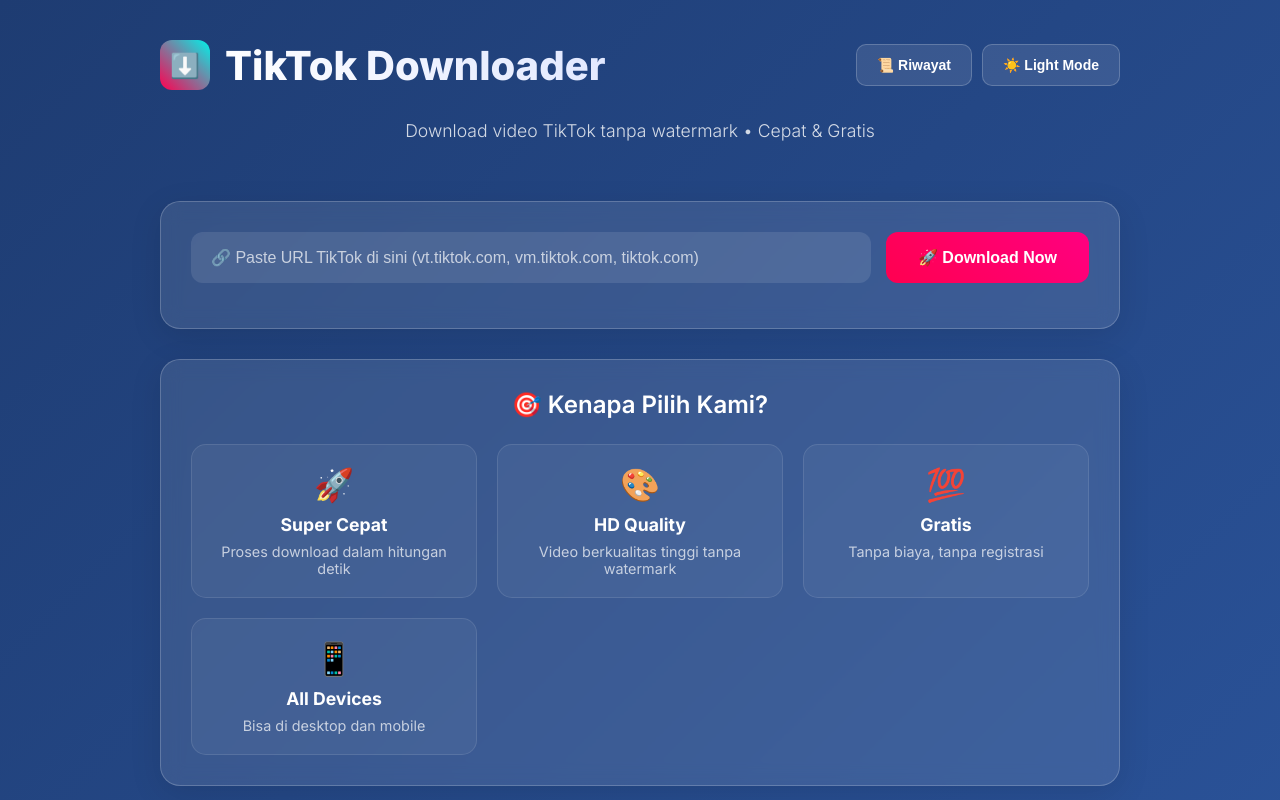
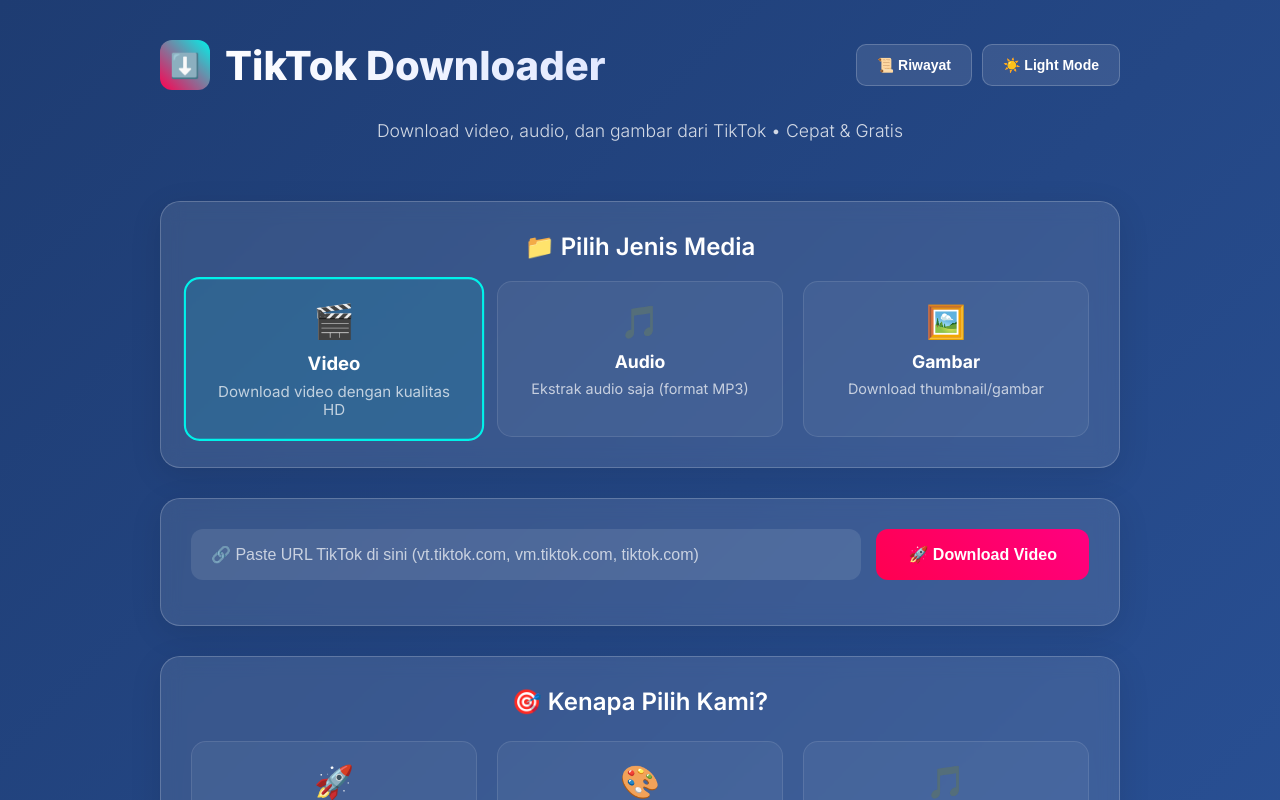
Before and after one commit to KY-DEV1/Tiktok-downloader, a Next.js app: page / in a window 1280 px wide. Shown: the top 800 px of the page. Built offline with nearby package versions, Linux system fonts and the light colour scheme.

Commit message:
Update index.tsx

```diff
--- a/pages/index.tsx
+++ b/pages/index.tsx
@@ -19,6 +19,13 @@ interface DownloadHistory {
   type: string;
 }
 
+interface MediaOption {
+  id: 'video' | 'audio' | 'image';
+  label: string;
+  icon: string;
+  description: string;
+}
+
 export default function TikTokDownloader() {
   const [url, setUrl] = useState('');
   const [loading, setLoading] = useState(false);
@@ -27,6 +34,29 @@ export default function TikTokDownloader() {
   const [darkMode, setDarkMode] = useState(true);
   const [showHistory, setShowHistory] = useState(false);
   const [downloadHistory, setDownloadHistory] = useState<DownloadHistory[]>([]);
+  const [selectedMedia, setSelectedMedia] = useState<'video' | 'audio' | 'image'>('video');
+  const [mediaOptions, setMediaOptions] = useState<MediaOption[]>([]);
+
+  const mediaTypes: MediaOption[] = [
+    {
+      id: 'video',
+      label: 'Video',
+      icon: '🎬',
+      description: 'Download video dengan kualitas HD'
+    },
+    {
+      id: 'audio',
+      label: 'Audio',
+      icon: '🎵',
+      description: 'Ekstrak audio saja (format MP3)'
+    },
+    {
+      id: 'image',
+      label: 'Gambar',
+      icon: '🖼️',
+      description: 'Download thumbnail/gambar'
+    }
+  ];
 
   // Load from localStorage
   useEffect(() => {
@@ -35,6 +65,9 @@ export default function TikTokDownloader() {
 
     if (savedTheme) setDarkMode(JSON.parse(savedTheme));
     if (savedHistory) setDownloadHistory(JSON.parse(savedHistory));
+
+    // Set initial media options
+    setMediaOptions(mediaTypes);
   }, []);
 
   // Save to localStorage
@@ -45,23 +78,6 @@ export default function TikTokDownloader() {
   useEffect(() => {
     localStorage.setItem('downloadHistory', JSON.stringify(downloadHistory));
   }, [downloadHistory]);
-
-  // Auto download
-  useEffect(() => {
-    if (downloadData && downloadData.url) {
-      const newHistoryItem: DownloadHistory = {
-        id: Date.now().toString(),
-        url: downloadData.url,
-        title: downloadData.title || 'TikTok Video',
-        thumbnail: downloadData.thumbnail,
-        timestamp: downloadData.timestamp,
-        type: downloadData.type
-      };
-
-      setDownloadHistory(prev => [newHistoryItem, ...prev.slice(0, 49)]);
-      autoDownloadFile(downloadData.url, downloadData.type);
-    }
-  }, [downloadData]);
 
   const handleDownload = async () => {
     if (!url.trim()) {
@@ -74,13 +90,30 @@ export default function TikTokDownloader() {
     setDownloadData(null);
 
     try {
-      const response = await axios.post('/api/download', { url });
+      const response = await axios.post('/api/download', {
+        url,
+        mediaType: selectedMedia
+      });
 
       if (response.data.success) {
-        setDownloadData({
+        const downloadItem = {
           ...response.data.data,
           timestamp: Date.now()
-        });
+        };
+
+        setDownloadData(downloadItem);
+
+        // Add to history
+        const newHistoryItem: DownloadHistory = {
+          id: Date.now().toString(),
+          url: downloadItem.url,
+          title: downloadItem.title || 'TikTok Media',
+          thumbnail: downloadItem.thumbnail,
+          timestamp: downloadItem.timestamp,
+          type: downloadItem.type
+        };
+
+        setDownloadHistory(prev => [newHistoryItem, ...prev.slice(0, 49)]);
       } else {
         setError(response.data.error || 'Gagal mengambil data');
       }
@@ -91,18 +124,22 @@ export default function TikTokDownloader() {
     }
   };
 
-  const autoDownloadFile = async (downloadUrl: string, type: 'video' | 'image' | 'audio') => {
+  const handleFileDownload = async (downloadUrl: string, filename: string) => {
     try {
       if (!downloadUrl || !downloadUrl.startsWith('http')) {
         setError('URL download tidak valid');
         return;
       }
 
-      const fileExtension = type === 'video' ? 'mp4' : type === 'audio' ? 'mp3' : 'jpg';
-      const filename = `tiktok-${Date.now()}.${fileExtension}`;
+      // Show loading for download
+      const downloadBtn = document.getElementById('download-btn');
+      if (downloadBtn) {
+        downloadBtn.innerHTML = '⬇️ Mengunduh...';
+        downloadBtn.setAttribute('disabled', 'true');
+      }
 
       const response = await fetch(downloadUrl);
-      if (!response.ok) throw new Error('Failed to fetch video');
+      if (!response.ok) throw new Error('Failed to fetch media');
 
       const blob = await response.blob();
       const blobUrl = URL.createObjectURL(blob);
@@ -118,10 +155,29 @@ export default function TikTokDownloader() {
 
       setTimeout(() => URL.revokeObjectURL(blobUrl), 1000);
 
+      // Reset button
+      if (downloadBtn) {
+        downloadBtn.innerHTML = '⬇️ Download Ulang';
+        downloadBtn.removeAttribute('disabled');
+      }
+
     } catch (err: any) {
-      console.error('Auto download error:', err);
+      console.error('Download error:', err);
+      setError('Gagal mengunduh file: ' + err.message);
+
+      // Fallback: open in new tab
       window.open(downloadUrl, '_blank');
     }
+  };
+
+  const getFilename = (type: string, title?: string) => {
+    const baseName = title ? title.replace(/[^a-zA-Z0-9]/g, '_') : 'tiktok';
+    const extensions = {
+      video: 'mp4',
+      audio: 'mp3',
+      image: 'jpg'
+    };
+    return `${baseName}_${Date.now()}.${extensions[type as keyof typeof extensions] || 'mp4'}`;
   };
 
   const clearHistory = () => {
@@ -130,6 +186,15 @@ export default function TikTokDownloader() {
 
   const formatTime = (timestamp: number) => {
     return new Date(timestamp).toLocaleString('id-ID');
+  };
+
+  const getMediaIcon = (type: string) => {
+    switch (type) {
+      case 'video': return '🎬';
+      case 'audio': return '🎵';
+      case 'image': return '🖼️';
+      default: return '📁';
+    }
   };
 
   return (
@@ -166,8 +231,35 @@ export default function TikTokDownloader() {
           {/* Main Content */}
           <div className="main-content">
             <p className="subtitle">
-              Download video TikTok tanpa watermark • Cepat & Gratis
+              Download video, audio, dan gambar dari TikTok • Cepat & Gratis
             </p>
+
+            {/* Media Type Selection */}
+            <div className="card">
+              <h3 className="success-title" style={{ textAlign: 'center', marginBottom: '20px' }}>
+                📁 Pilih Jenis Media
+              </h3>
+
+              <div className="features-grid">
+                {mediaTypes.map((media) => (
+                  <div
+                    key={media.id}
+                    className={`feature-card ${selectedMedia === media.id ? 'selected-media' : ''}`}
+                    style={{
+                      border: selectedMedia === media.id ? '2px solid #00f2ea' : '1px solid rgba(255, 255, 255, 0.1)',
+                      background: selectedMedia === media.id ? 'rgba(0, 242, 234, 0.1)' : 'rgba(255, 255, 255, 0.05)',
+                      cursor: 'pointer',
+                      transition: 'all 0.3s ease'
+                    }}
+                    onClick={() => setSelectedMedia(media.id)}
+                  >
+                    <div className="feature-icon">{media.icon}</div>
+                    <h4 className="feature-title">{media.label}</h4>
+                    <p className="feature-desc">{media.description}</p>
+                  </div>
+                ))}
+              </div>
+            </div>
 
             {/* Input Section */}
             <div className="card">
@@ -190,7 +282,7 @@ export default function TikTokDownloader() {
                       Memproses...
                     </div>
                   ) : (
-                    '🚀 Download Now'
+                    `🚀 Download ${selectedMedia === 'video' ? 'Video' : selectedMedia === 'audio' ? 'Audio' : 'Gambar'}`
                   )}
                 </button>
               </div>
@@ -208,21 +300,42 @@ export default function TikTokDownloader() {
               <div className="card">
                 <div className="success-header">
                   <div className="success-icon">✅</div>
-                  <h3 className="success-title">Download Berhasil!</h3>
+                  <h3 className="success-title">
+                    {downloadData.type === 'video' ? 'Video' :
+                     downloadData.type === 'audio' ? 'Audio' : 'Gambar'} Siap Download!
+                  </h3>
                 </div>
 
-                {downloadData.thumbnail && (
+                {downloadData.thumbnail && downloadData.type !== 'audio' && (
                   <div className="thumbnail">
                     <img src={downloadData.thumbnail} alt="Thumbnail" />
                   </div>
                 )}
 
+                {downloadData.type === 'audio' && (
+                  <div style={{
+                    textAlign: 'center',
+                    padding: '20px',
+                    background: 'rgba(0, 242, 234, 0.1)',
+                    borderRadius: '10px',
+                    marginBottom: '20px'
+                  }}>
+                    <div style={{ fontSize: '3rem', marginBottom: '10px' }}>🎵</div>
+                    <p style={{ color: 'white', margin: 0 }}>Audio siap untuk diunduh</p>
+                  </div>
+                )}
+
                 <div className="action-buttons">
                   <button
-                    onClick={() => autoDownloadFile(downloadData.url, downloadData.type)}
+                    id="download-btn"
+                    onClick={() => handleFileDownload(
+                      downloadData.url,
+                      getFilename(downloadData.type, downloadData.title)
+                    )}
                     className="btn-success"
                   >
-                    ⬇️ Download Ulang
+                    ⬇️ Download {downloadData.type === 'video' ? 'Video' :
+                               downloadData.type === 'audio' ? 'Audio' : 'Gambar'}
                   </button>
 
                   <a
@@ -241,10 +354,17 @@ export default function TikTokDownloader() {
                   </p>
                 )}
 
-                <div className="download-status">
-                  <span style={{ color: '#00f2ea' }}>⚡</span>
-                  <span>Video sedang didownload otomatis...</span>
-                </div>
+                {downloadData.duration && downloadData.type === 'video' && (
+                  <p style={{
+                    marginTop: '10px',
+                    color: 'rgba(255, 255, 255, 0.7)',
+                    fontSize: '14px',
+                    textAlign: 'center'
+                  }}>
+                    ⏱️ Durasi: {Math.floor(downloadData.duration / 60)}:
+                    {(downloadData.duration % 60).toString().padStart(2, '0')}
+                  </p>
+                )}
               </div>
             )}
 
@@ -257,9 +377,9 @@ export default function TikTokDownloader() {
               <div className="features-grid">
                 {[
                   { icon: '🚀', title: 'Super Cepat', desc: 'Proses download dalam hitungan detik' },
-                  { icon: '🎨', title: 'HD Quality', desc: 'Video berkualitas tinggi tanpa watermark' },
-                  { icon: '💯', title: 'Gratis', desc: 'Tanpa biaya, tanpa registrasi' },
-                  { icon: '📱', title: 'All Devices', desc: 'Bisa di desktop dan mobile' }
+                  { icon: '🎨', title: 'HD Quality', desc: 'Kualitas terbaik tanpa watermark' },
+                  { icon: '🎵', title: 'Multiple Format', desc: 'Video, audio, dan gambar' },
+                  { icon: '💯', title: 'Gratis', desc: 'Tanpa biaya, tanpa registrasi' }
                 ].map((feature, index) => (
                   <div key={index} className="feature-card">
                     <div className="feature-icon">{feature.icon}</div>
@@ -299,12 +419,26 @@ export default function TikTokDownloader() {
                       onClick={() => window.open(item.url, '_blank')}
                     >
                       <div className="history-content">
-                        {item.thumbnail && (
+                        {item.thumbnail && item.type !== 'audio' && (
                           <img
                             src={item.thumbnail}
                             alt="Thumb"
                             className="history-thumb"
                           />
+                        )}
+                        {item.type === 'audio' && (
+                          <div style={{
+                            width: '50px',
+                            height: '50px',
+                            background: 'rgba(0, 242, 234, 0.2)',
+                            borderRadius: '8px',
+                            display: 'flex',
+                            alignItems: 'center',
+                            justifyContent: 'center',
+                            fontSize: '20px'
+                          }}>
+                            🎵
+                          </div>
                         )}
                         <div className="history-details">
                           <p className="history-item-title">
@@ -314,7 +448,7 @@ export default function TikTokDownloader() {
                             {formatTime(item.timestamp)}
                           </p>
                           <p className="history-type">
-                            {item.type.toUpperCase()}
+                            {getMediaIcon(item.type)} {item.type.toUpperCase()}
                           </p>
                         </div>
                       </div>
@@ -331,6 +465,20 @@ export default function TikTokDownloader() {
           <p>© 2024 TikTok Downloader • Made with ❤️ for content creators</p>
         </div>
       </div>
+
+      <style jsx>{`
+        .selected-media {
+          transform: scale(1.05);
+        }
+
+        .feature-card {
+          transition: all 0.3s ease;
+        }
+
+        .feature-card:hover {
+          transform: translateY(-5px);
+        }
+      `}</style>
     </div>
   );
-  }
+    }
```
